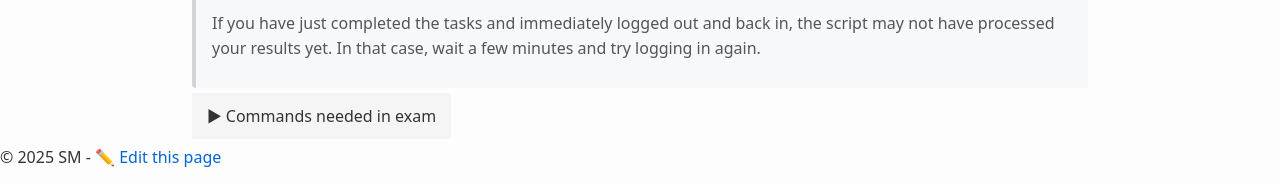
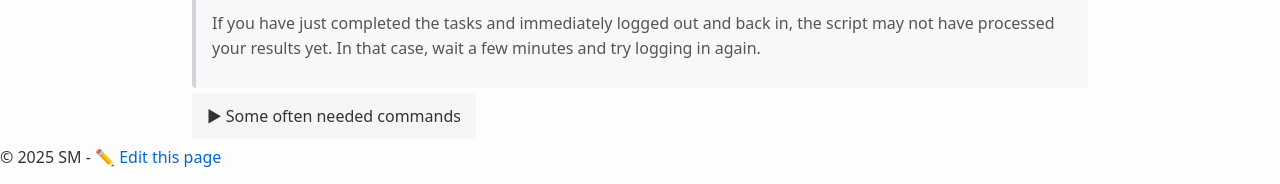
Before and after one commit to averkoc/lx, a Jekyll site: the page built from docs/exam25.md, in a window 1280 px wide and 900 px high, scrolled down 2123 px. Shown: the part 713-897 px from the top of the window. Built offline with Jekyll 4.4.1, drawn with Linux system fonts in a browser that asks for light colours.

Commit message:
Update exam commands section for clarity

```diff
--- a/docs/exam25.md
+++ b/docs/exam25.md
@@ -130,12 +130,12 @@ If everything is set up properly, you will see the following message after you f
 <div class="accordion">
   <input type="checkbox" id="accordion1" class="accordion-toggle">
   <label for="accordion1" class="accordion-header">
-    Commands needed in exam
+    Some often needed commands
   </label>
   <div class="accordion-content" markdown="1">
 
 
-**You may need these commands in the exam**
+**You may need some of these commands in the exam**
 
 | Command | Description | Examples |
 |---------|-------------|----------|
```
